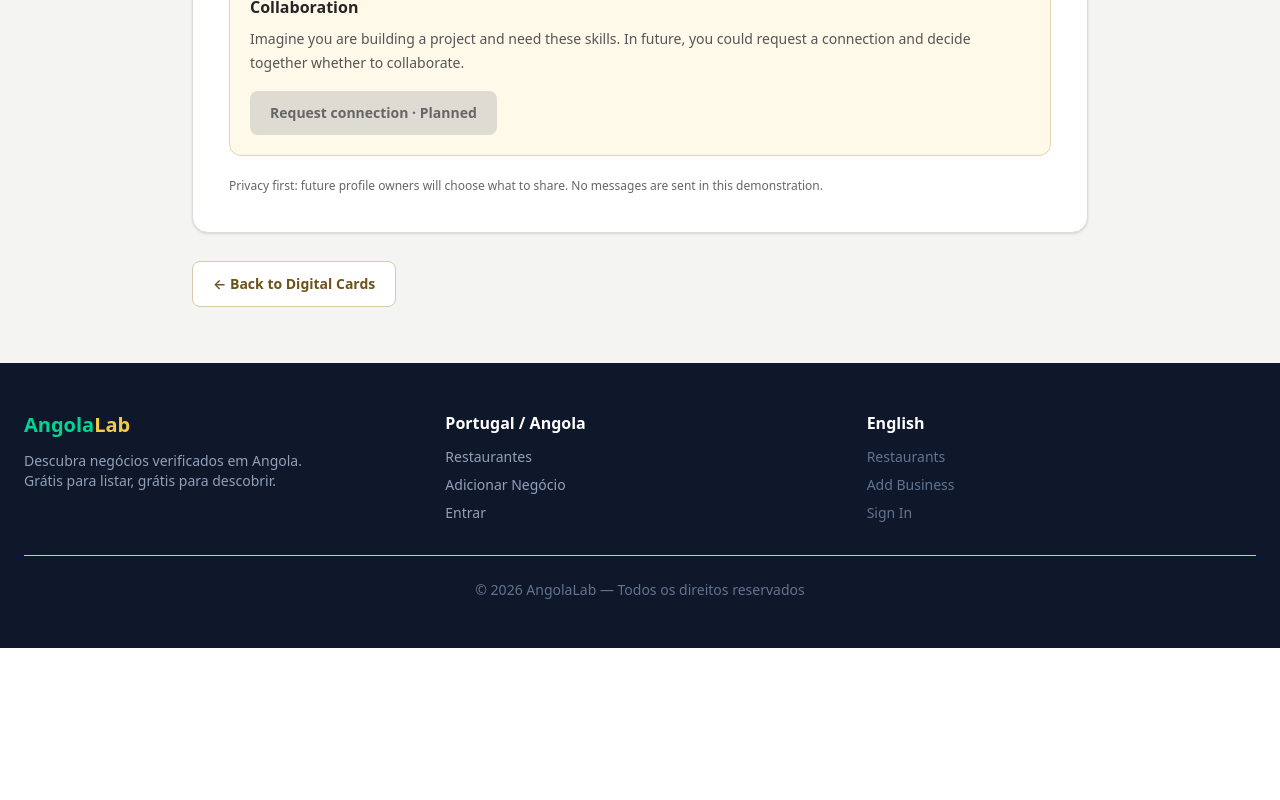
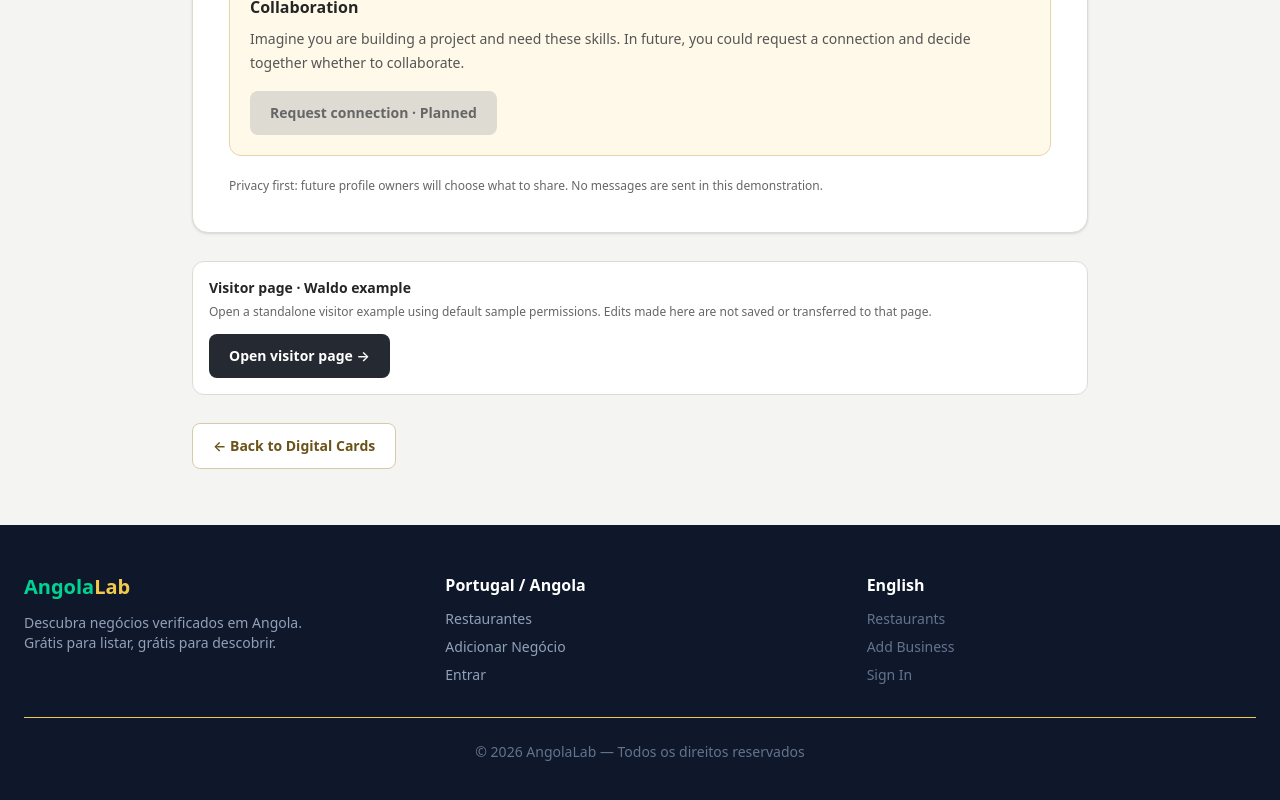
Before and after one commit to oswaldodeal/angolalab-restaurants, a Next.js app: page /en/professionals in a window 1280 px wide. Shown: the part 1189-1989 px from the top of the page. Before the commit the page ends 1837 px from the top, so only its background shows below. Built offline with nearby package versions, Linux system fonts and the light colour scheme.

Commit message:
Link FPP editor to bilingual standalone visitor example

```diff
--- a/components/ProfessionalProfileDemo.tsx
+++ b/components/ProfessionalProfileDemo.tsx
@@ -237,6 +237,11 @@ export default function ProfessionalProfileDemo({ language }: { language: Langua
             </p>
           </div>
         </section>
+        <div className="mt-7 rounded-xl border border-[#dedbd3] bg-white p-4">
+          <p className="text-sm font-bold">{pt ? 'Página de visitante · Exemplo Waldo' : 'Visitor page · Waldo example'}</p>
+          <p className="mt-1 text-xs leading-5 text-[#666]">{pt ? 'Veja uma página de visitante independente, com as permissões predefinidas do exemplo. As alterações feitas neste editor não são guardadas nem transferidas para essa página.' : 'Open a standalone visitor example using default sample permissions. Edits made here are not saved or transferred to that page.'}</p>
+          <Link href={pt ? '/pt/profissionais/waldo' : '/en/professionals/waldo'} className="mt-3 inline-flex rounded-lg bg-[#252a32] px-5 py-3 text-sm font-semibold text-white">{pt ? 'Abrir página do visitante →' : 'Open visitor page →'}</Link>
+        </div>
         <Link href={pt ? '/pt/cartoes' : '/en/cards'} className="mt-7 inline-flex rounded-lg border border-[#d6caa8] bg-white px-5 py-3 text-sm font-semibold text-[#6b5319] hover:bg-[#fff9e9]">
           {pt ? '← Voltar aos Cartões Digitais' : '← Back to Digital Cards'}
         </Link>
```
